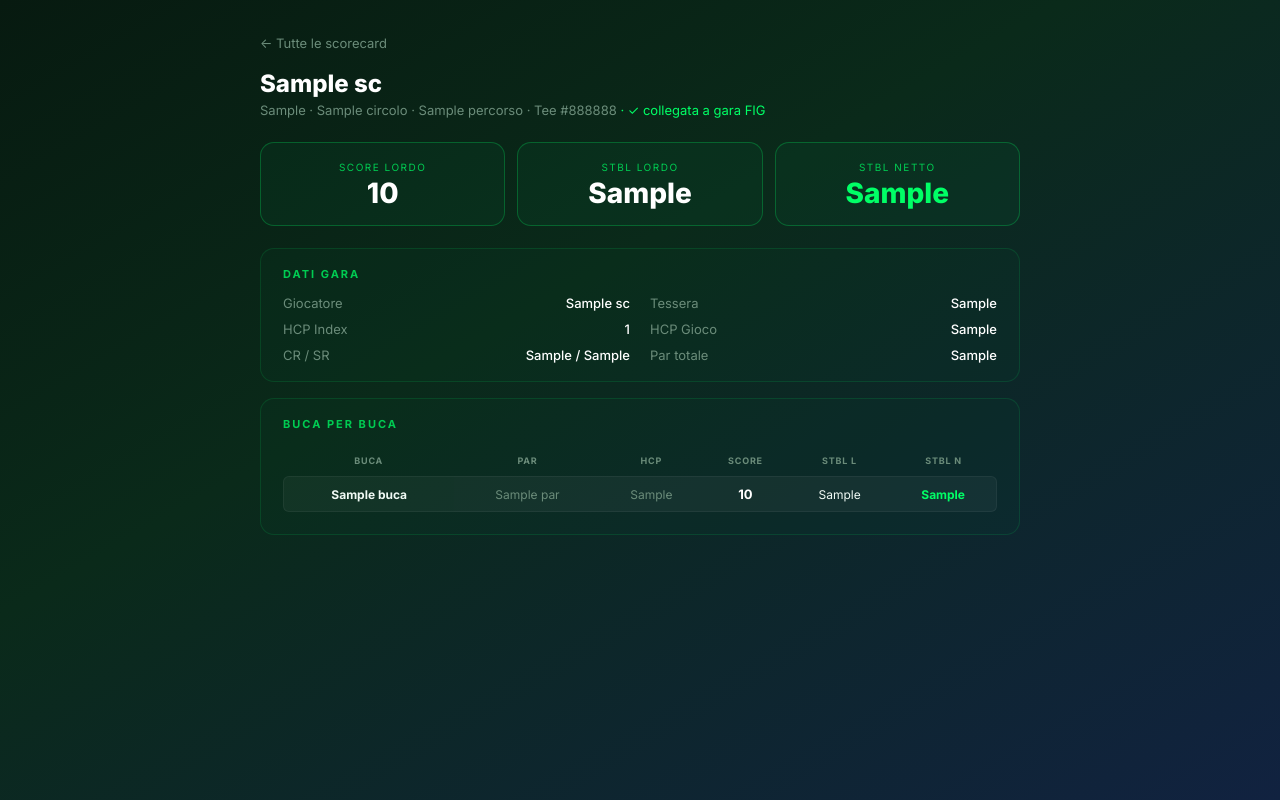
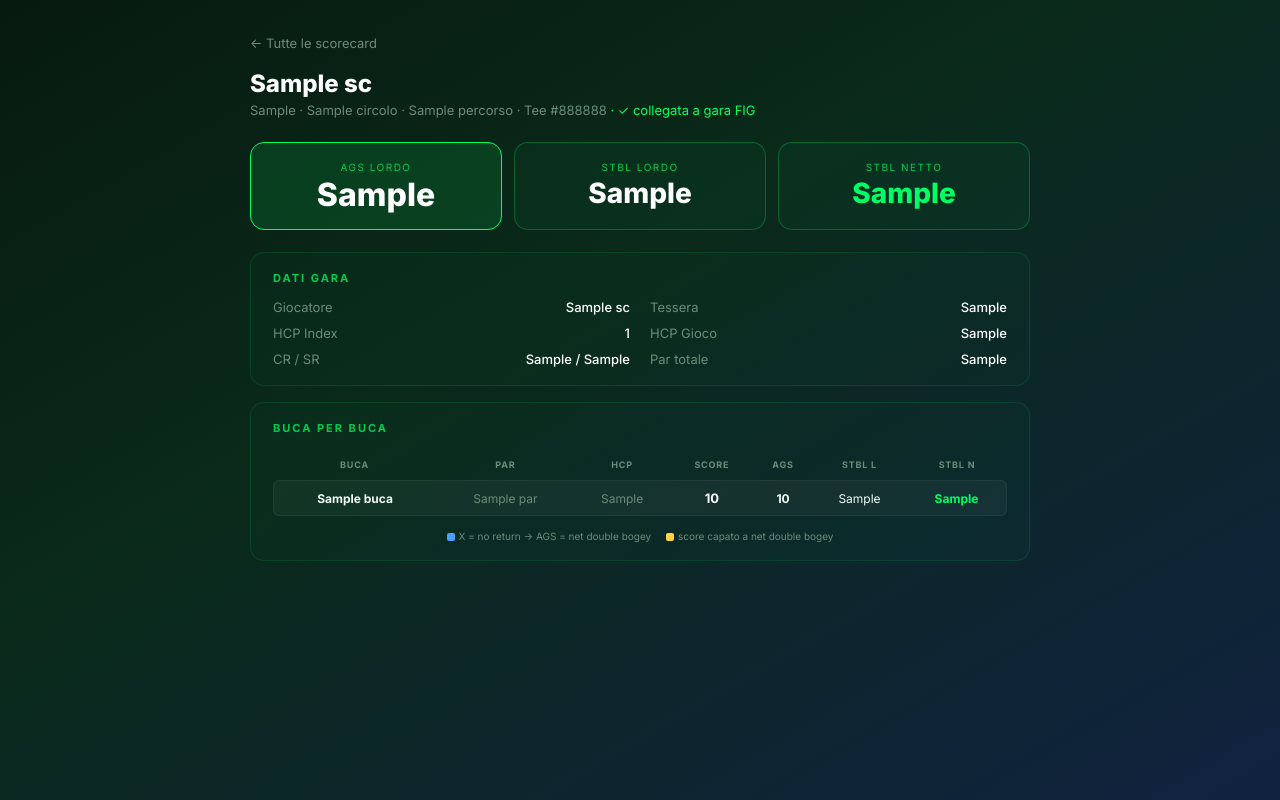
Before and after one commit to mrpwinger/NETGOLF, a Flask app: template netgolf/templates/scorecard/detail.html in a window 1280 px wide. Run offline with Flask 3, Linux system fonts and the light colour scheme; the template is opened without the code that fills it: most values are stand-ins (such as "Sample title", 1, 10 or a date in 2020); parts of the project's set-up code (start-up, migrations or seed data) failed here and were passed over.

Commit message:
Update detail.html

```diff
--- a/netgolf/templates/scorecard/detail.html
+++ b/netgolf/templates/scorecard/detail.html
@@ -9,104 +9,82 @@
   <link href="https://fonts.googleapis.com/css2?family=Inter:wght@400;500;700;800&display=swap" rel="stylesheet">
   <style>
     :root {
-      --green-deep: #071a10; --green-mid: #0A5C36; --green-bright: #0d7a46;
-      --green-accent: #00FF66; --green-light: #00cc52; --navy: #112240;
-      --cream: #f0faf5; --white: #ffffff; --gray-soft: #6b8c7a;
-      --info-blue: #4d9fff; --warn-yellow: #ffd23f;
+      --green-deep:#071a10;--green-mid:#0A5C36;--green-bright:#0d7a46;
+      --green-accent:#00FF66;--green-light:#00cc52;--navy:#112240;
+      --cream:#f0faf5;--white:#ffffff;--gray-soft:#6b8c7a;
+      --info-blue:#4d9fff;--warn-yellow:#ffd23f;--red-cap:#ff8a9e;
     }
-    * { box-sizing: border-box; margin: 0; padding: 0; }
-    html, body {
-      font-family: 'Inter', -apple-system, BlinkMacSystemFont, sans-serif;
-      background: linear-gradient(150deg, #071a10 0%, #0a2a1a 40%, #112240 100%);
-      color: var(--cream); min-height: 100vh; -webkit-font-smoothing: antialiased;
+    *{box-sizing:border-box;margin:0;padding:0}
+    html,body{
+      font-family:'Inter',-apple-system,sans-serif;
+      background:linear-gradient(150deg,#071a10 0%,#0a2a1a 40%,#112240 100%);
+      color:var(--cream);min-height:100vh;-webkit-font-smoothing:antialiased;
     }
-    body { padding: 32px 16px; }
-    .container { max-width: 760px; margin: 0 auto; }
-    .back-link { color: var(--gray-soft); text-decoration: none; font-size: 13px; display: inline-block; margin-bottom: 18px; }
-    .back-link:hover { color: var(--green-accent); }
-    h1 { font-size: 24px; font-weight: 800; color: var(--white); margin-bottom: 4px; }
-    .subtitle { font-size: 13px; color: var(--gray-soft); margin-bottom: 24px; }
+    body{padding:32px 16px}
+    .container{max-width:780px;margin:0 auto}
+    .back-link{color:var(--gray-soft);text-decoration:none;font-size:13px;display:inline-block;margin-bottom:18px}
+    .back-link:hover{color:var(--green-accent)}
+    h1{font-size:24px;font-weight:800;color:var(--white);margin-bottom:4px}
+    .subtitle{font-size:13px;color:var(--gray-soft);margin-bottom:24px}
 
-    .totals {
-      display: grid; grid-template-columns: repeat(3, 1fr); gap: 12px;
-      margin-bottom: 22px;
+    .totals{display:grid;grid-template-columns:repeat(3,1fr);gap:12px;margin-bottom:22px}
+    .totals .tile{
+      background:rgba(10,92,54,0.15);
+      border:1px solid rgba(0,255,102,0.25);
+      border-radius:14px;padding:18px 16px;text-align:center;
     }
-    .totals .tile {
-      background: rgba(10, 92, 54, 0.15);
-      border: 1px solid rgba(0, 255, 102, 0.25);
-      border-radius: 14px;
-      padding: 18px 16px;
-      text-align: center;
+    .totals .label{font-size:10px;letter-spacing:1.5px;text-transform:uppercase;color:var(--green-light);margin-bottom:6px}
+    .totals .value{font-size:28px;font-weight:800;color:var(--white);line-height:1}
+    .totals .tile.accent .value{color:var(--green-accent)}
+    .totals .tile.primary{background:rgba(0,255,102,0.12);border-color:var(--green-accent)}
+    .totals .tile.primary .value{color:var(--white);font-size:32px}
+
+    .section{
+      background:rgba(10,92,54,0.08);
+      border:1px solid rgba(0,255,102,0.12);
+      border-radius:14px;padding:18px 22px;margin-bottom:16px;
     }
-    .totals .label {
-      font-size: 10px; letter-spacing: 1.5px; text-transform: uppercase;
-      color: var(--green-light); margin-bottom: 6px;
+    .section-title{font-size:11px;font-weight:700;letter-spacing:2px;color:var(--green-light);text-transform:uppercase;margin-bottom:14px}
+    .info-grid{display:grid;grid-template-columns:repeat(2,1fr);gap:10px 20px;font-size:13px}
+    @media (max-width:480px){
+      .info-grid{grid-template-columns:1fr}
+      .totals{grid-template-columns:1fr}
     }
-    .totals .value {
-      font-family: 'Inter', sans-serif; font-size: 28px; font-weight: 800;
-      color: var(--white); line-height: 1;
+    .info-grid .info-row{display:flex;justify-content:space-between;gap:12px}
+    .info-grid .label{color:var(--gray-soft)}
+    .info-grid .value{color:var(--white);font-weight:500;text-align:right}
+
+    table.holes{width:100%;border-collapse:separate;border-spacing:0 4px;font-size:12px}
+    table.holes th{font-size:9px;text-transform:uppercase;letter-spacing:0.8px;color:var(--gray-soft);padding:6px 4px;font-weight:600;text-align:center}
+    table.holes td{
+      padding:9px 3px;text-align:center;
+      background:rgba(255,255,255,0.04);
+      border-top:1px solid rgba(255,255,255,0.05);
+      border-bottom:1px solid rgba(255,255,255,0.05);
     }
-    .totals .tile.accent .value { color: var(--green-accent); }
+    table.holes tr td:first-child{
+      border-left:1px solid rgba(255,255,255,0.05);
+      border-radius:6px 0 0 6px;font-weight:700;color:var(--cream);
+    }
+    table.holes tr td:last-child{border-right:1px solid rgba(255,255,255,0.05);border-radius:0 6px 6px 0}
+    table.holes td.par,table.holes td.ord{color:var(--gray-soft)}
+    table.holes td.score{font-weight:700;color:var(--white);font-size:13px}
+    table.holes td.score.x{color:var(--info-blue)}
+    table.holes td.score.capped{color:var(--red-cap);text-decoration:line-through;text-decoration-color:rgba(255,138,158,0.5)}
+    table.holes td.ags{font-weight:700;color:var(--cream)}
+    table.holes td.ags.adjusted{color:var(--warn-yellow)}
+    table.holes td.stbl-lordo{color:var(--cream)}
+    table.holes td.stbl-netto{color:var(--green-accent);font-weight:700}
+    table.holes tr.row-out td,table.holes tr.row-in td,table.holes tr.row-tot td{
+      background:rgba(0,255,102,0.08);font-weight:700;color:var(--white);font-size:11px;
+    }
+    table.holes tr.row-tot td{background:rgba(0,255,102,0.15)}
 
-    .section {
-      background: rgba(10, 92, 54, 0.08);
-      border: 1px solid rgba(0, 255, 102, 0.12);
-      border-radius: 14px;
-      padding: 18px 22px;
-      margin-bottom: 16px;
-    }
-    .section-title {
-      font-size: 11px; font-weight: 700; letter-spacing: 2px;
-      color: var(--green-light); text-transform: uppercase; margin-bottom: 14px;
-    }
-    .info-grid {
-      display: grid; grid-template-columns: repeat(2, 1fr); gap: 10px 20px;
-      font-size: 13px;
-    }
-    @media (max-width: 480px) {
-      .info-grid { grid-template-columns: 1fr; }
-      .totals { grid-template-columns: 1fr; }
-    }
-    .info-grid .info-row { display: flex; justify-content: space-between; gap: 12px; }
-    .info-grid .label { color: var(--gray-soft); }
-    .info-grid .value { color: var(--white); font-weight: 500; text-align: right; }
-
-    /* Tabella buche */
-    table.holes {
-      width: 100%; border-collapse: separate; border-spacing: 0 4px;
-      font-size: 12px;
-    }
-    table.holes th {
-      font-size: 9px; text-transform: uppercase; letter-spacing: 0.8px;
-      color: var(--gray-soft); padding: 6px 4px; font-weight: 600;
-      text-align: center;
-    }
-    table.holes td {
-      padding: 9px 4px; text-align: center;
-      background: rgba(255, 255, 255, 0.04);
-      border-top: 1px solid rgba(255, 255, 255, 0.05);
-      border-bottom: 1px solid rgba(255, 255, 255, 0.05);
-    }
-    table.holes tr td:first-child {
-      border-left: 1px solid rgba(255, 255, 255, 0.05);
-      border-radius: 6px 0 0 6px;
-      font-weight: 700; color: var(--cream);
-    }
-    table.holes tr td:last-child {
-      border-right: 1px solid rgba(255, 255, 255, 0.05);
-      border-radius: 0 6px 6px 0;
-    }
-    table.holes td.par, table.holes td.ord { color: var(--gray-soft); }
-    table.holes td.score { font-weight: 700; color: var(--white); font-size: 13px; }
-    table.holes td.score.x { color: var(--info-blue); }
-    table.holes td.stbl-lordo { color: var(--cream); }
-    table.holes td.stbl-netto { color: var(--green-accent); font-weight: 700; }
-    table.holes tr.row-out td, table.holes tr.row-in td, table.holes tr.row-tot td {
-      background: rgba(0, 255, 102, 0.08);
-      font-weight: 700; color: var(--white);
-      font-size: 11px;
-    }
-    table.holes tr.row-tot td { background: rgba(0, 255, 102, 0.15); }
+    .legend{font-size:10px;color:var(--gray-soft);margin-top:10px;text-align:center}
+    .legend .it{display:inline-block;margin:0 6px}
+    .legend .dot{display:inline-block;width:8px;height:8px;border-radius:2px;vertical-align:middle;margin-right:4px}
+    .legend .dot.yellow{background:var(--warn-yellow)}
+    .legend .dot.blue{background:var(--info-blue)}
   </style>
 </head>
 <body>
@@ -119,9 +97,9 @@
     </p>
 
     <div class="totals">
-      <div class="tile">
-        <div class="label">{{ _("Score lordo") }}</div>
-        <div class="value">{{ sc.score_lordo_totale }}</div>
+      <div class="tile primary">
+        <div class="label">{{ _("AGS Lordo") }}</div>
+        <div class="value">{{ sc.ags_totale }}</div>
       </div>
       <div class="tile">
         <div class="label">{{ _("Stbl Lordo") }}</div>
@@ -154,40 +132,49 @@
             <th>Par</th>
             <th>{{ _("Hcp") }}</th>
             <th>{{ _("Score") }}</th>
+            <th>AGS</th>
             <th>Stbl L</th>
             <th>Stbl N</th>
           </tr>
         </thead>
         <tbody>
-          {% set ns = namespace(out_l=0, out_n=0, out_s=0, in_l=0, in_n=0, in_s=0) %}
+          {% set ns = namespace(out_ags=0, out_l=0, out_n=0, in_ags=0, in_l=0, in_n=0) %}
           {% for h in sc.holes %}
             {% set is_x = (h.score_raw == 'X') %}
+            {% set raw_int = h.score_raw|int(default=0) if h.score_raw and h.score_raw.isdigit() else 0 %}
+            {% set is_capped = (raw_int > 0 and h.score_ags is not none and raw_int > h.score_ags) %}
+            {% set is_adjusted = is_x or is_capped %}
             <tr>
               <td>{{ h.buca }}</td>
               <td class="par">{{ h.par or '—' }}</td>
               <td class="ord">{{ h.ordine_colpi or '—' }}</td>
-              <td class="score {% if is_x %}x{% endif %}">{{ h.score_raw or '—' }}</td>
+              <td class="score {% if is_x %}x{% elif is_capped %}capped{% endif %}">{{ h.score_raw or '—' }}</td>
+              <td class="ags {% if is_adjusted %}adjusted{% endif %}">{{ h.score_ags if h.score_ags is not none else '—' }}</td>
               <td class="stbl-lordo">{{ h.stbl_lordo }}</td>
               <td class="stbl-netto">{{ h.stbl_netto }}</td>
             </tr>
             {% if h.buca <= 9 %}
+              {% if h.score_ags is not none %}{% set ns.out_ags = ns.out_ags + h.score_ags %}{% endif %}
               {% set ns.out_l = ns.out_l + h.stbl_lordo %}
               {% set ns.out_n = ns.out_n + h.stbl_netto %}
-              {% if h.score_raw and h.score_raw.isdigit() %}{% set ns.out_s = ns.out_s + h.score_raw|int %}{% endif %}
             {% else %}
+              {% if h.score_ags is not none %}{% set ns.in_ags = ns.in_ags + h.score_ags %}{% endif %}
               {% set ns.in_l = ns.in_l + h.stbl_lordo %}
               {% set ns.in_n = ns.in_n + h.stbl_netto %}
-              {% if h.score_raw and h.score_raw.isdigit() %}{% set ns.in_s = ns.in_s + h.score_raw|int %}{% endif %}
             {% endif %}
             {% if h.buca == 9 %}
-              <tr class="row-out"><td>OUT</td><td>—</td><td>—</td><td>{{ ns.out_s }}</td><td>{{ ns.out_l }}</td><td>{{ ns.out_n }}</td></tr>
+              <tr class="row-out"><td>OUT</td><td>—</td><td>—</td><td>—</td><td>{{ ns.out_ags }}</td><td>{{ ns.out_l }}</td><td>{{ ns.out_n }}</td></tr>
             {% elif h.buca == 18 %}
-              <tr class="row-in"><td>IN</td><td>—</td><td>—</td><td>{{ ns.in_s }}</td><td>{{ ns.in_l }}</td><td>{{ ns.in_n }}</td></tr>
-              <tr class="row-tot"><td>TOT</td><td>—</td><td>—</td><td>{{ sc.score_lordo_totale }}</td><td>{{ sc.stbl_lordo_totale }}</td><td>{{ sc.stbl_netto_totale }}</td></tr>
+              <tr class="row-in"><td>IN</td><td>—</td><td>—</td><td>—</td><td>{{ ns.in_ags }}</td><td>{{ ns.in_l }}</td><td>{{ ns.in_n }}</td></tr>
+              <tr class="row-tot"><td>TOT</td><td>—</td><td>—</td><td>—</td><td>{{ sc.ags_totale }}</td><td>{{ sc.stbl_lordo_totale }}</td><td>{{ sc.stbl_netto_totale }}</td></tr>
             {% endif %}
           {% endfor %}
         </tbody>
       </table>
+      <div class="legend">
+        <span class="it"><span class="dot blue"></span>{{ _("X = no return → AGS = net double bogey") }}</span>
+        <span class="it"><span class="dot yellow"></span>{{ _("score capato a net double bogey") }}</span>
+      </div>
     </div>
 
   </div>
```
